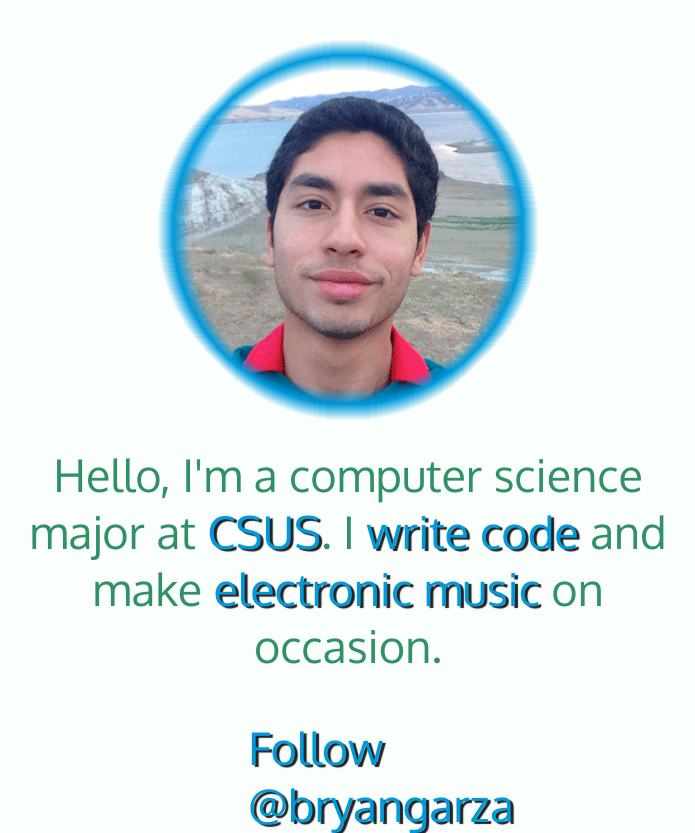
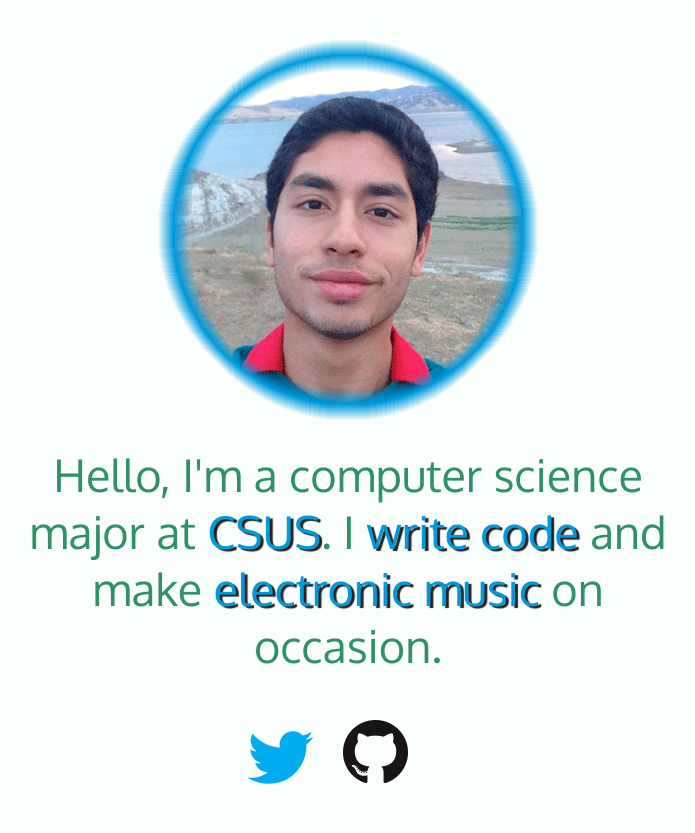
Before and after one commit to bryangarza/wolfcore.github.io, a plain HTML site: page index.html in a window 1280 px wide. Shown: the whole page, without its empty margins (292-987 px from the left). After the commit the page ends 800 px from the top, so only its background shows below. Drawn offline with Linux system fonts and the light colour scheme.

Commit message:
Replace tw-button, add gh-button

```diff
--- a/index.html
+++ b/index.html
@@ -23,8 +23,7 @@
 </article>
 
 <div id="footer">
-  <a href="https://twitter.com/bryangarza" class="twitter-follow-button" data-show-count="false" data-size="large">Follow @bryangarza</a>
-  <script>!function(d,s,id){var js,fjs=d.getElementsByTagName(s)[0],p=/^http:/.test(d.location)?'http':'https';if(!d.getElementById(id)){js=d.createElement(s);js.id=id;js.src=p+'://platform.twitter.com/widgets.js';fjs.parentNode.insertBefore(js,fjs);}}(document, 'script', 'twitter-wjs');</script>
+  <a href="https://twitter.com/bryangarza"><img src="img/twitter-bird.png" alt="follow me"></a><img src="img/30px-blank.gif" alt="blank"><a href="https://github.com/wolfcore"><img src="img/github-logo.png" alt="bryan garza in github"></a>
 </div>
 
 </body>
```
Also changed, not shown: img/30px-blank.gif (added), img/github-logo.png (added), img/twitter-bird.png (added).
